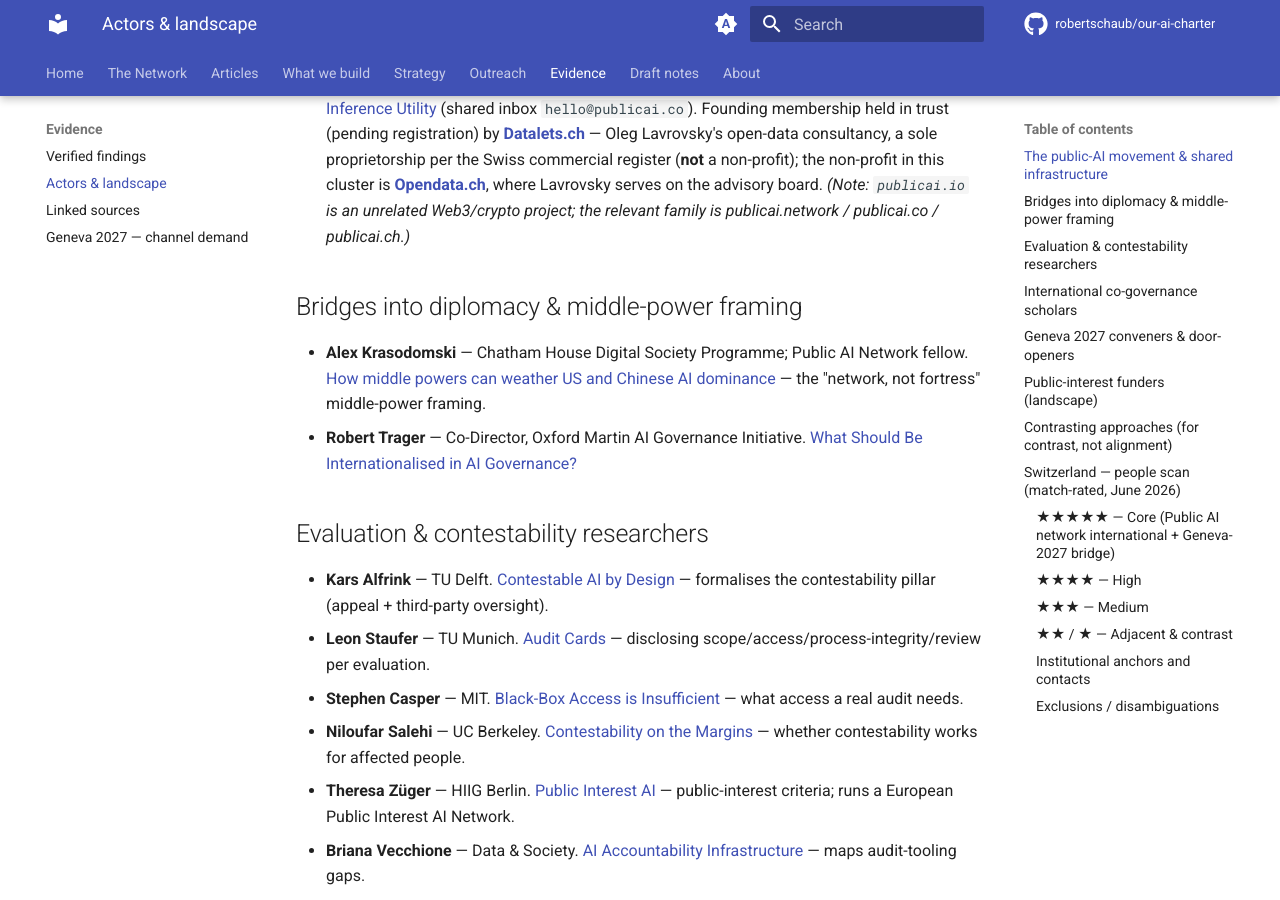
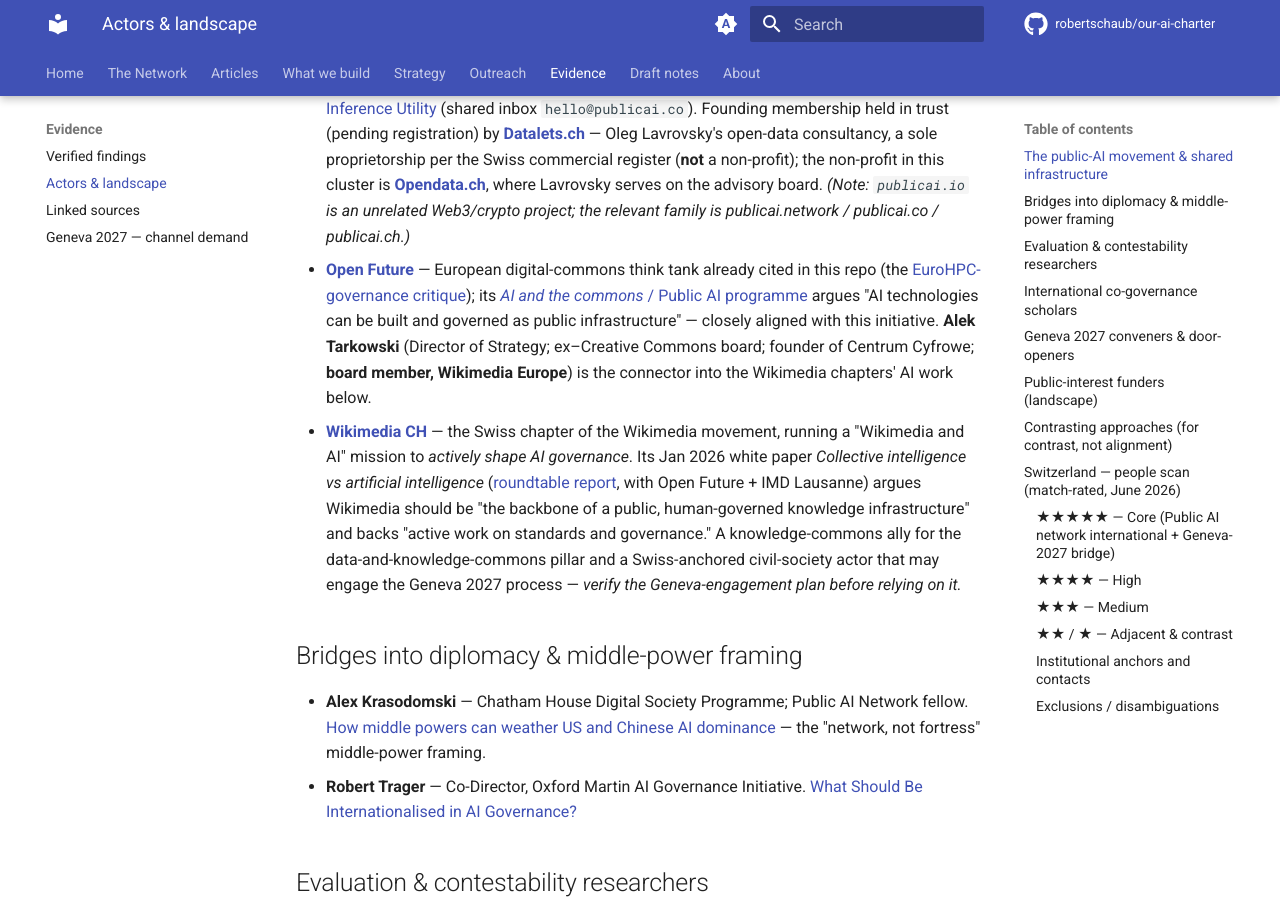
Before and after one commit to robertschaub/our-ai-charter, an MkDocs documentation site: the page built from docs/Evidence/actors-and-landscape.md, in a window 1280 px wide and 900 px high, scrolled down 698 px. Built offline with MkDocs 1.6.1 and Material for MkDocs 9.7.7, drawn with Linux system fonts in a browser that asks for light colours; plug-ins that fetch from the network failed and are left out; comment, search, counter and statistics services are not loaded.

Commit message:
docs(actors): note Open Future/Tarkowski + Wikimedia CH as Geneva 2027 allies
Add Open Future (AI-and-the-commons / Public AI programme) with Alek
Tarkowski (Director of Strategy; Wikimedia Europe board) as connector,
and Wikimedia CH (Jan 2026 white paper "Collective intelligence vs
artificial intelligence", with Open Future + IMD Lausanne) to the actor
map's public-AI-movement section and to Route D' in the Geneva 2027
routes. Additive civil-society pathway, not an official summit route;
the specific Wikimedia CH plan to engage Geneva 2027 is reported via
Tarkowski but not yet public (flagged: verify).

Co-Authored-By: Claude Opus 4.8 <noreply@anthropic.com>

```diff
--- a/docs/Evidence/actors-and-landscape.md
+++ b/docs/Evidence/actors-and-landscape.md
@@ -8,6 +8,8 @@ Who is already building pieces of an open, accountable, internationally co-stewa
 - **[Current AI](https://www.currentai.org/about)** — a multistakeholder public-interest-AI partnership launched at the 2025 Paris AI Action Summit (governments + philanthropies + companies); Switzerland is a Country Partner. **Joshua Tan (Public AI / Metagov, below) serves as interim CTO** — a personnel link between Current AI and the Public AI network.
 - **[AI Alliance — Project Tapestry](https://thealliance.ai/projects/tapestry)** — shared infrastructure for training open models across institutions.
 - **Public AI Switzerland / publicai.ch (SPIU — Swiss Public Inference Utility)** — a customer-owned cooperative distributing Apertus, in formation; linked to the international [Public AI Inference Utility](https://publicai.co/) (shared inbox `hello@publicai.co`). Founding membership held in trust (pending registration) by **[Datalets.ch](https://datalets.ch/)** — Oleg Lavrovsky's open-data consultancy, a sole proprietorship per the Swiss commercial register (**not** a non-profit); the non-profit in this cluster is **[Opendata.ch](https://opendata.ch/)**, where Lavrovsky serves on the advisory board. *(Note: `publicai.io` is an unrelated Web3/crypto project; the relevant family is publicai.network / publicai.co / publicai.ch.)*
+- **[Open Future](https://openfuture.eu/)** — European digital-commons think tank already cited in this repo (the [EuroHPC-governance critique](https://openfuture.eu/blog/who-controls-europes-ai-future/)); its [*AI and the commons* / Public AI programme](https://openfuture.eu/our-work/ai-and-the-commons/) argues "AI technologies can be built and governed as public infrastructure" — closely aligned with this initiative. **Alek Tarkowski** (Director of Strategy; ex–Creative Commons board; founder of Centrum Cyfrowe; **board member, Wikimedia Europe**) is the connector into the Wikimedia chapters' AI work below.
+- **[Wikimedia CH](https://wikimedia.ch/)** — the Swiss chapter of the Wikimedia movement, running a "Wikimedia and AI" mission to *actively shape AI governance*. Its Jan 2026 white paper *Collective intelligence vs artificial intelligence* ([roundtable report](https://wikimedia.ch/en/news/open-knowledge-powers-ai-but-at-what-cost-report-from-the-roundtable-on-wikimedia-and-ai/), with Open Future + IMD Lausanne) argues Wikimedia should be "the backbone of a public, human-governed knowledge infrastructure" and backs "active work on standards and governance." A knowledge-commons ally for the data-and-knowledge-commons pillar and a Swiss-anchored civil-society actor that may engage the Geneva 2027 process — *verify the Geneva-engagement plan before relying on it.*
 
 ## Bridges into diplomacy & middle-power framing
 
```
Also changed, not shown: CHANGELOG.md (+3 -0 lines), docs/Strategy/geneva-2027-options.md (+1 -1 lines).
